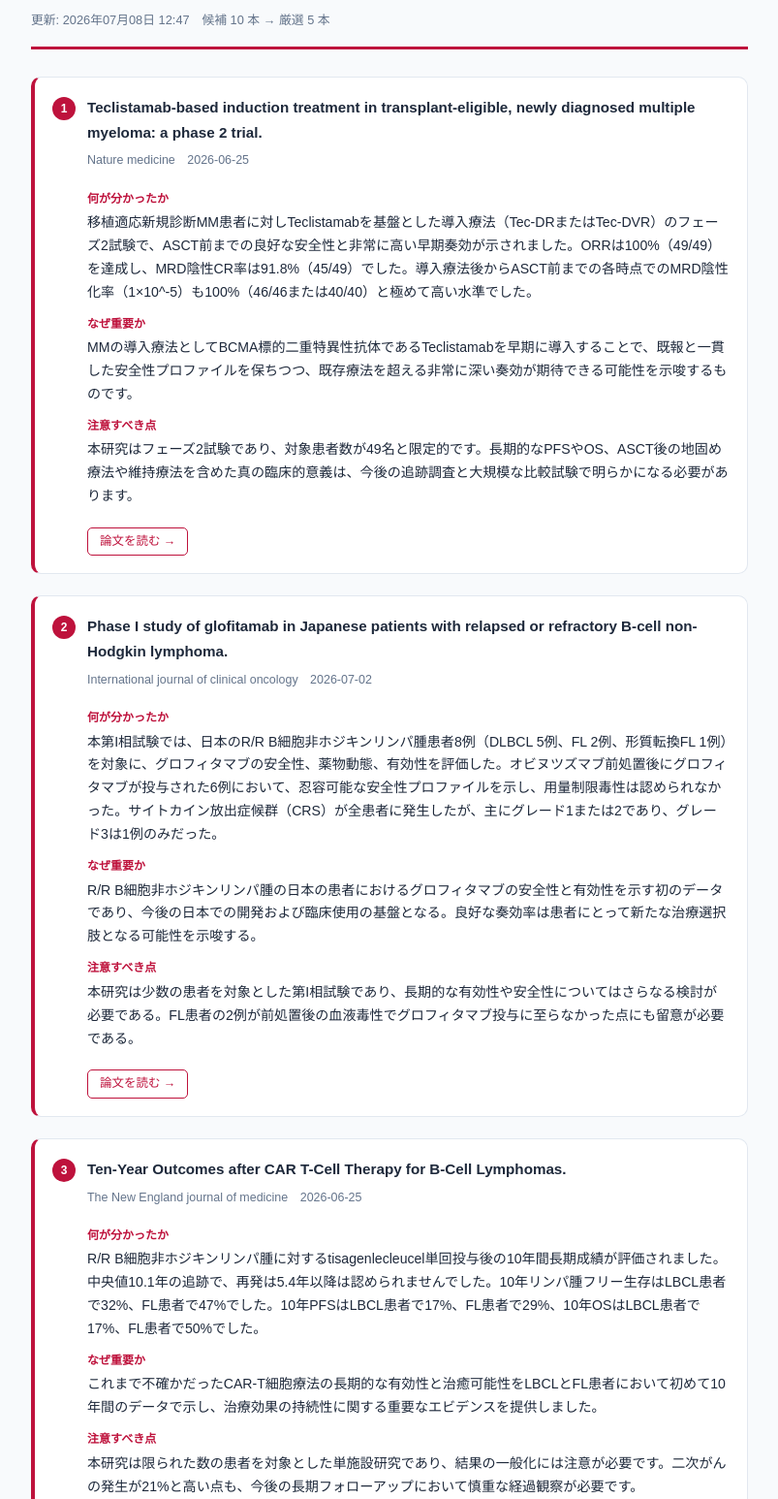
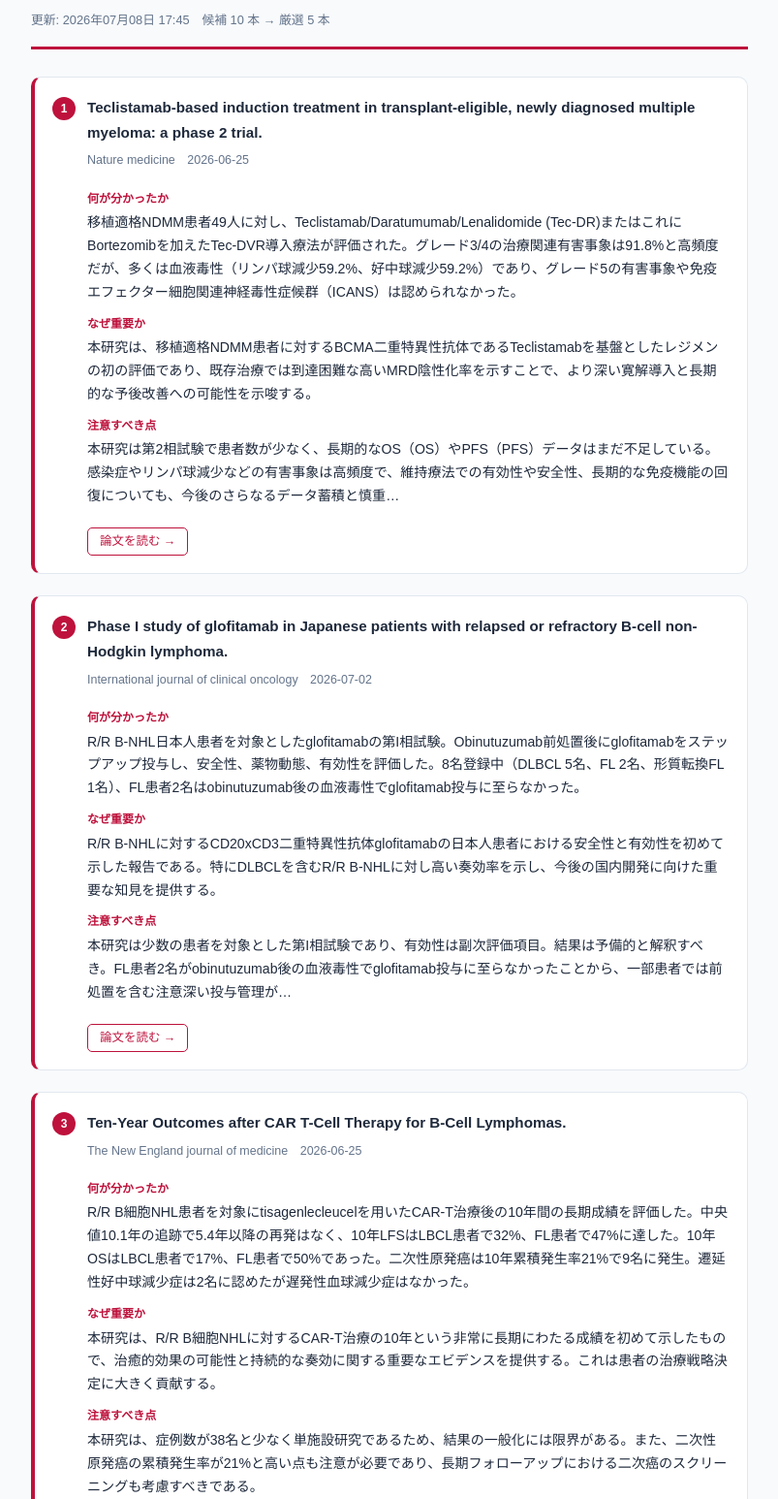
Before and after one commit to 2000sangsam/hema-digest, a plain HTML site: page index.html in a window 1280 px wide. Shown: the part 54-1600 px from the top of the page at 97% size, without its empty margins (238-1041 px from the left). Drawn offline with Linux system fonts and the light colour scheme.

Commit message:
週次更新 2026-07-08

```diff
--- a/index.html
+++ b/index.html
@@ -35,13 +35,13 @@ footer{text-align:center;font-size:0.75em;color:var(--sub);margin-top:36px;paddi
 <div class="wrap">
 <header>
 <h1>🩸 血液内科・基礎研究 週次論文ダイジェスト</h1>
-<div class="meta-bar">更新: 2026年07月08日 12:47　候補 10 本 → 厳選 5 本</div>
+<div class="meta-bar">更新: 2026年07月08日 17:45　候補 10 本 → 厳選 5 本</div>
 </header>
-<div class="card"><div class="card-header"><span class="rank">1</span><div class="title">Teclistamab-based induction treatment in transplant-eligible, newly diagnosed multiple myeloma: a phase 2 trial.</div></div><div class="meta">Nature medicine　2026-06-25</div><div class="badges"></div><div class="section"><div class="label">何が分かったか</div><div class="body">移植適応新規診断MM患者に対しTeclistamabを基盤とした導入療法（Tec-DRまたはTec-DVR）のフェーズ2試験で、ASCT前までの良好な安全性と非常に高い早期奏効が示されました。ORRは100%（49/49）を達成し、MRD陰性CR率は91.8%（45/49）でした。導入療法後からASCT前までの各時点でのMRD陰性化率（1×10^-5）も100%（46/46または40/40）と極めて高い水準でした。</div></div><div class="section"><div class="label">なぜ重要か</div><div class="body">MMの導入療法としてBCMA標的二重特異性抗体であるTeclistamabを早期に導入することで、既報と一貫した安全性プロファイルを保ちつつ、既存療法を超える非常に深い奏効が期待できる可能性を示唆するものです。</div></div><div class="section"><div class="label">注意すべき点</div><div class="body">本研究はフェーズ2試験であり、対象患者数が49名と限定的です。長期的なPFSやOS、ASCT後の地固め療法や維持療法を含めた真の臨床的意義は、今後の追跡調査と大規模な比較試験で明らかになる必要があります。</div></div><a class="doi" href="https://doi.org/10.1038/s41591-026-04471-x" target="_blank">論文を読む →</a></div>
-<div class="card"><div class="card-header"><span class="rank">2</span><div class="title">Phase I study of glofitamab in Japanese patients with relapsed or refractory B-cell non-Hodgkin lymphoma.</div></div><div class="meta">International journal of clinical oncology　2026-07-02</div><div class="badges"></div><div class="section"><div class="label">何が分かったか</div><div class="body">本第I相試験では、日本のR/R B細胞非ホジキンリンパ腫患者8例（DLBCL 5例、FL 2例、形質転換FL 1例）を対象に、グロフィタマブの安全性、薬物動態、有効性を評価した。オビヌツズマブ前処置後にグロフィタマブが投与された6例において、忍容可能な安全性プロファイルを示し、用量制限毒性は認められなかった。サイトカイン放出症候群（CRS）が全患者に発生したが、主にグレード1または2であり、グレード3は1例のみだった。</div></div><div class="section"><div class="label">なぜ重要か</div><div class="body">R/R B細胞非ホジキンリンパ腫の日本の患者におけるグロフィタマブの安全性と有効性を示す初のデータであり、今後の日本での開発および臨床使用の基盤となる。良好な奏効率は患者にとって新たな治療選択肢となる可能性を示唆する。</div></div><div class="section"><div class="label">注意すべき点</div><div class="body">本研究は少数の患者を対象とした第I相試験であり、長期的な有効性や安全性についてはさらなる検討が必要である。FL患者の2例が前処置後の血液毒性でグロフィタマブ投与に至らなかった点にも留意が必要である。</div></div><a class="doi" href="https://doi.org/10.1007/s10147-026-03110-2" target="_blank">論文を読む →</a></div>
-<div class="card"><div class="card-header"><span class="rank">3</span><div class="title">Ten-Year Outcomes after CAR T-Cell Therapy for B-Cell Lymphomas.</div></div><div class="meta">The New England journal of medicine　2026-06-25</div><div class="badges"></div><div class="section"><div class="label">何が分かったか</div><div class="body">R/R B細胞非ホジキンリンパ腫に対するtisagenlecleucel単回投与後の10年間長期成績が評価されました。中央値10.1年の追跡で、再発は5.4年以降は認められませんでした。10年リンパ腫フリー生存はLBCL患者で32%、FL患者で47%でした。10年PFSはLBCL患者で17%、FL患者で29%、10年OSはLBCL患者で17%、FL患者で50%でした。</div></div><div class="section"><div class="label">なぜ重要か</div><div class="body">これまで不確かだったCAR-T細胞療法の長期的な有効性と治癒可能性をLBCLとFL患者において初めて10年間のデータで示し、治療効果の持続性に関する重要なエビデンスを提供しました。</div></div><div class="section"><div class="label">注意すべき点</div><div class="body">本研究は限られた数の患者を対象とした単施設研究であり、結果の一般化には注意が必要です。二次がんの発生が21%と高い点も、今後の長期フォローアップにおいて慎重な経過観察が必要です。</div></div><a class="doi" href="https://doi.org/10.1056/NEJMoa2518035" target="_blank">論文を読む →</a></div>
-<div class="card"><div class="card-header"><span class="rank">4</span><div class="title">Dordaviprone Maintenance After Allogeneic HCT for High-Risk Acute Myeloid Leukemia and Myelodysplastic Neoplasm.</div></div><div class="meta">American journal of hematology　2026-06-26</div><div class="badges"></div><div class="section"><div class="label">何が分かったか</div><div class="body">高リスクAMLまたはMDSの成人患者20例を対象としたフェーズI試験で、allo-HSCT後の新規薬剤dordaviprone維持療法の安全性と有効性が評価されました。TP53変異（36%）や移植前MRD陽性（AMLの41%）の患者を含む高リスク集団に対し、経口dordaviproneを週1回投与しました。用量制限毒性および移植片不全は認められず、グレード3以上の有害事象は45%（関連性15%）でした。</div></div><div class="section"><div class="label">なぜ重要か</div><div class="body">dordaviproneはTP53変異や複雑核型を持つ白血病細胞に有効な新規薬剤であり、高リスクAMLやMDS患者のallo-HSCT後の再発予防は課題です。</div></div><div class="section"><div class="label">注意すべき点</div><div class="body">本研究はフェーズIの用量漸増試験であり、症例数が20例と限られている点が限界です。また、比較対照群がないため、dordaviprone維持療法の有効性を確立するには、より大規模な無作為化比較試験が必要です。</div></div><a class="doi" href="https://doi.org/10.1002/ajh.70428" target="_blank">論文を読む →</a></div>
-<div class="card"><div class="card-header"><span class="rank">5</span><div class="title">Long-term follow-up of oral decitabine/cedazuridine plus venetoclax for older or unfit patients with newly diagnosed acute myeloid leukemia.</div></div><div class="meta">Haematologica　2026-07-02</div><div class="badges"></div><div class="section"><div class="label">何が分かったか</div><div class="body">高齢または集中的治療が不適格な新規診断AML患者を対象とした経口デシタビン/セダズリジンとベネトクラクスの併用療法の第II相試験の長期追跡結果が報告された。本療法は単施設での研究で、ECOG PS不良や遺伝子型不良を含む高リスク患者68例に実施された。全体奏効率はde novo AMLで75パーセント、secondary AMLで58パーセントだった。</div></div><div class="section"><div class="label">なぜ重要か</div><div class="body">本研究は、高齢または集中的治療が不適格な新規診断AML患者に対し、完全経口での治療選択肢を示した点が重要である。特にsecondary AMLでの奏効率の低さと生存期間の短縮は、この集団における新たな治療戦略開発の必要性を強く示唆する。</div></div><div class="section"><div class="label">注意すべき点</div><div class="body">本研究は単施設での実施であり、患者数も68例と限られている点が限界である。また、de novo AMLとsecondary AML間で奏効率に差があったものの、OSやRFSには統計的有意差がなかった点は、さらなる検討が必要である。</div></div><a class="doi" href="https://doi.org/10.3324/haematol.2026.301126" target="_blank">論文を読む →</a></div>
+<div class="card"><div class="card-header"><span class="rank">1</span><div class="title">Teclistamab-based induction treatment in transplant-eligible, newly diagnosed multiple myeloma: a phase 2 trial.</div></div><div class="meta">Nature medicine　2026-06-25</div><div class="badges"></div><div class="section"><div class="label">何が分かったか</div><div class="body">移植適格NDMM患者49人に対し、Teclistamab/Daratumumab/Lenalidomide (Tec-DR)またはこれにBortezomibを加えたTec-DVR導入療法が評価された。グレード3/4の治療関連有害事象は91.8%と高頻度だが、多くは血液毒性（リンパ球減少59.2%、好中球減少59.2%）であり、グレード5の有害事象や免疫エフェクター細胞関連神経毒性症候群（ICANS）は認められなかった。</div></div><div class="section"><div class="label">なぜ重要か</div><div class="body">本研究は、移植適格NDMM患者に対するBCMA二重特異性抗体であるTeclistamabを基盤としたレジメンの初の評価であり、既存治療では到達困難な高いMRD陰性化率を示すことで、より深い寛解導入と長期的な予後改善への可能性を示唆する。</div></div><div class="section"><div class="label">注意すべき点</div><div class="body">本研究は第2相試験で患者数が少なく、長期的なOS（OS）やPFS（PFS）データはまだ不足している。感染症やリンパ球減少などの有害事象は高頻度で、維持療法での有効性や安全性、長期的な免疫機能の回復についても、今後のさらなるデータ蓄積と慎重…</div></div><a class="doi" href="https://doi.org/10.1038/s41591-026-04471-x" target="_blank">論文を読む →</a></div>
+<div class="card"><div class="card-header"><span class="rank">2</span><div class="title">Phase I study of glofitamab in Japanese patients with relapsed or refractory B-cell non-Hodgkin lymphoma.</div></div><div class="meta">International journal of clinical oncology　2026-07-02</div><div class="badges"></div><div class="section"><div class="label">何が分かったか</div><div class="body">R/R B-NHL日本人患者を対象としたglofitamabの第I相試験。Obinutuzumab前処置後にglofitamabをステップアップ投与し、安全性、薬物動態、有効性を評価した。8名登録中（DLBCL 5名、FL 2名、形質転換FL 1名）、FL患者2名はobinutuzumab後の血液毒性でglofitamab投与に至らなかった。</div></div><div class="section"><div class="label">なぜ重要か</div><div class="body">R/R B-NHLに対するCD20xCD3二重特異性抗体glofitamabの日本人患者における安全性と有効性を初めて示した報告である。特にDLBCLを含むR/R B-NHLに対し高い奏効率を示し、今後の国内開発に向けた重要な知見を提供する。</div></div><div class="section"><div class="label">注意すべき点</div><div class="body">本研究は少数の患者を対象とした第I相試験であり、有効性は副次評価項目。結果は予備的と解釈すべき。FL患者2名がobinutuzumab後の血液毒性でglofitamab投与に至らなかったことから、一部患者では前処置を含む注意深い投与管理が…</div></div><a class="doi" href="https://doi.org/10.1007/s10147-026-03110-2" target="_blank">論文を読む →</a></div>
+<div class="card"><div class="card-header"><span class="rank">3</span><div class="title">Ten-Year Outcomes after CAR T-Cell Therapy for B-Cell Lymphomas.</div></div><div class="meta">The New England journal of medicine　2026-06-25</div><div class="badges"></div><div class="section"><div class="label">何が分かったか</div><div class="body">R/R B細胞NHL患者を対象にtisagenlecleucelを用いたCAR-T治療後の10年間の長期成績を評価した。中央値10.1年の追跡で5.4年以降の再発はなく、10年LFSはLBCL患者で32%、FL患者で47%に達した。10年OSはLBCL患者で17%、FL患者で50%であった。二次性原発癌は10年累積発生率21%で9名に発生。遷延性好中球減少症は2名に認めたが遅発性血球減少症はなかった。</div></div><div class="section"><div class="label">なぜ重要か</div><div class="body">本研究は、R/R B細胞NHLに対するCAR-T治療の10年という非常に長期にわたる成績を初めて示したもので、治癒的効果の可能性と持続的な奏効に関する重要なエビデンスを提供する。これは患者の治療戦略決定に大きく貢献する。</div></div><div class="section"><div class="label">注意すべき点</div><div class="body">本研究は、症例数が38名と少なく単施設研究であるため、結果の一般化には限界がある。また、二次性原発癌の累積発生率が21%と高い点も注意が必要であり、長期フォローアップにおける二次癌のスクリーニングも考慮すべきである。</div></div><a class="doi" href="https://doi.org/10.1056/NEJMoa2518035" target="_blank">論文を読む →</a></div>
+<div class="card"><div class="card-header"><span class="rank">4</span><div class="title">Dordaviprone Maintenance After Allogeneic HCT for High-Risk Acute Myeloid Leukemia and Myelodysplastic Neoplasm.</div></div><div class="meta">American journal of hematology　2026-06-26</div><div class="badges"></div><div class="section"><div class="label">何が分かったか</div><div class="body">高リスクAMLおよびMDS患者に対するallo-HSCT後のdordaviprone維持療法の第I相試験において、DLTや生着不全は認められず、安全性は良好でした。中央値8.5サイクルの投与で、グレード3以上のAEは45%（関連AEは15%）、グレード3-4の血球減少は貧血15%、好中球減少10%、血小板減少15%と低頻度でした。2年RFSは60%、2年OSは70%と、高リスク集団で有望な有効性も示されました。</div></div><div class="section"><div class="label">なぜ重要か</div><div class="body">TP53変異など高リスク因子を持つAMLやMDS患者において、allo-HSCT後の再発予防が課題です。本研究は、このアンメットニーズに対し、dordaviproneが安全かつ有効な新規維持療法となる可能性を示し、今後の大規模臨床試験への道を開くものです。</div></div><div class="section"><div class="label">注意すべき点</div><div class="body">本研究は第I相試験であり、症例数が20例と少ないため、有効性に関して結論を出すには不十分です。単一群試験であるため比較対照がなく、プラセボ対照などの大規模な試験で安全性をさらに検証し、有効性を確認する必要があります。</div></div><a class="doi" href="https://doi.org/10.1002/ajh.70428" target="_blank">論文を読む →</a></div>
+<div class="card"><div class="card-header"><span class="rank">5</span><div class="title">Long-term follow-up of oral decitabine/cedazuridine plus venetoclax for older or unfit patients with newly diagnosed acute myeloid leukemia.</div></div><div class="meta">Haematologica　2026-07-02</div><div class="badges"></div><div class="section"><div class="label">何が分かったか</div><div class="body">高齢または集中療法不適格な新規診断AML患者68名に対し、経口デシタビン/セダズリジンとベネトクラクス併用療法の単施設第II相試験の長期追跡結果が示されました。本治療はde novo AMLでORR 75%、二次性AMLで58%を示し、奏効例におけるMRD陰性率はそれぞれ58%、56%でした。中央追跡期間32ヶ月で、de novo AMLの中央OSは12.7ヶ月、二次性AMLでは7.2ヶ月であり、統計的な有意差はありませんでした。</div></div><div class="section"><div class="label">なぜ重要か</div><div class="body">本研究は新規診断AMLの高齢または不適格患者における全経口レジメンの有効性を示し、特にde novo AMLでの高奏効率を報告しました。二次性AMLでの生存期間の短さを示唆し、今後の治療戦略開発の必要性を強調しています。</div></div><div class="section"><div class="label">注意すべき点</div><div class="body">本研究は単施設第II相試験であり、患者数が限定的であるため、結果を一般化する際には注意が必要です。二次性AMLの予後が依然として不良であることから、この集団に対するさらなる効果的な治療法の確立が課題です。</div></div><a class="doi" href="https://doi.org/10.3324/haematol.2026.301126" target="_blank">論文を読む →</a></div>
 <footer>
 Semantic Scholar（シード論文ベース意味的推薦）× Altmetric（SNS話題性）× Gemini 2.5 Flash（日本語要約）<br>
 キーワードによらない隣接分野・新規用語の自動捕捉　／　<a href="https://2000sangsam.github.io/hema-digest" style="color:var(--accent);">https://2000sangsam.github.io/hema-digest</a>
```
